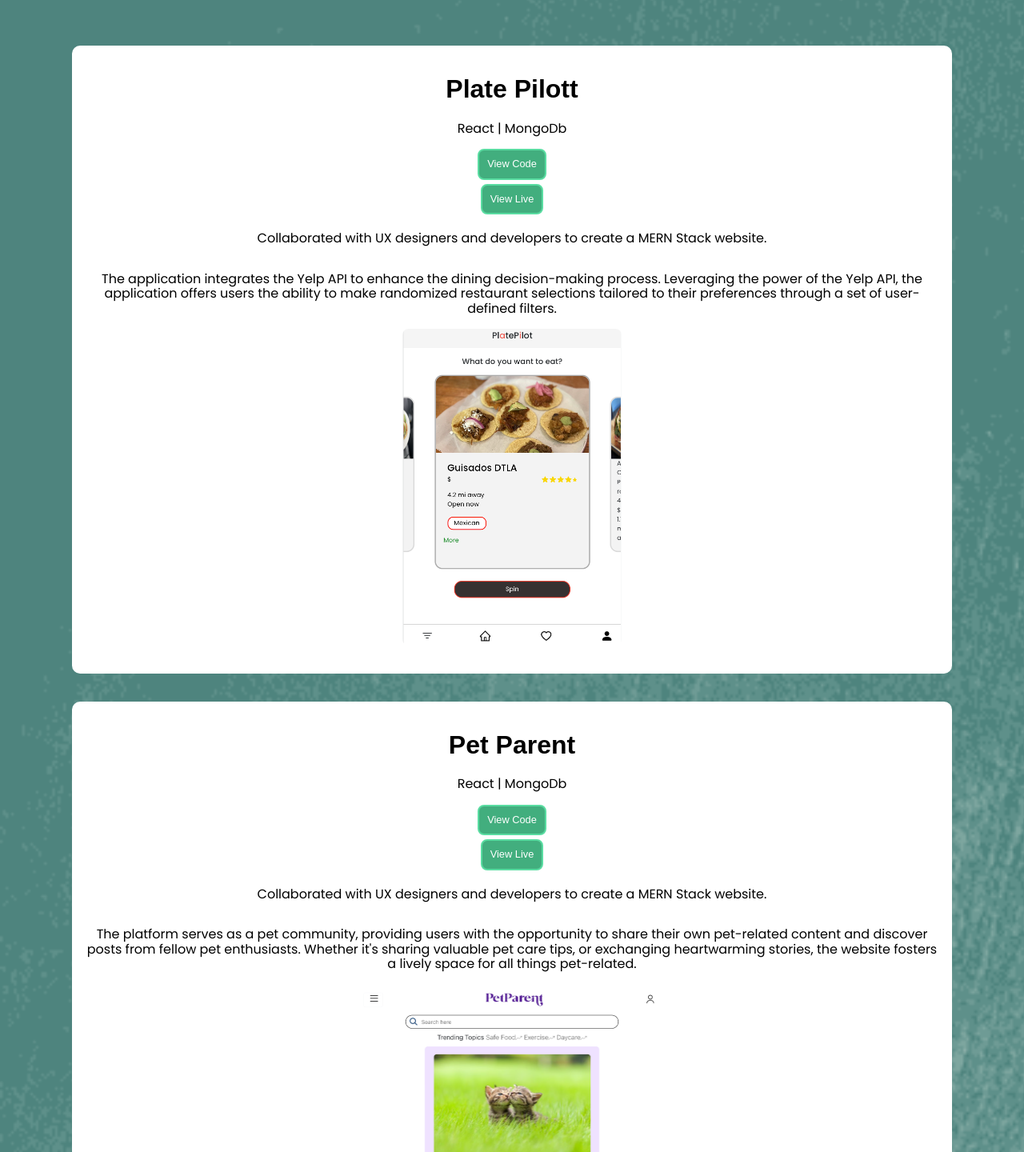
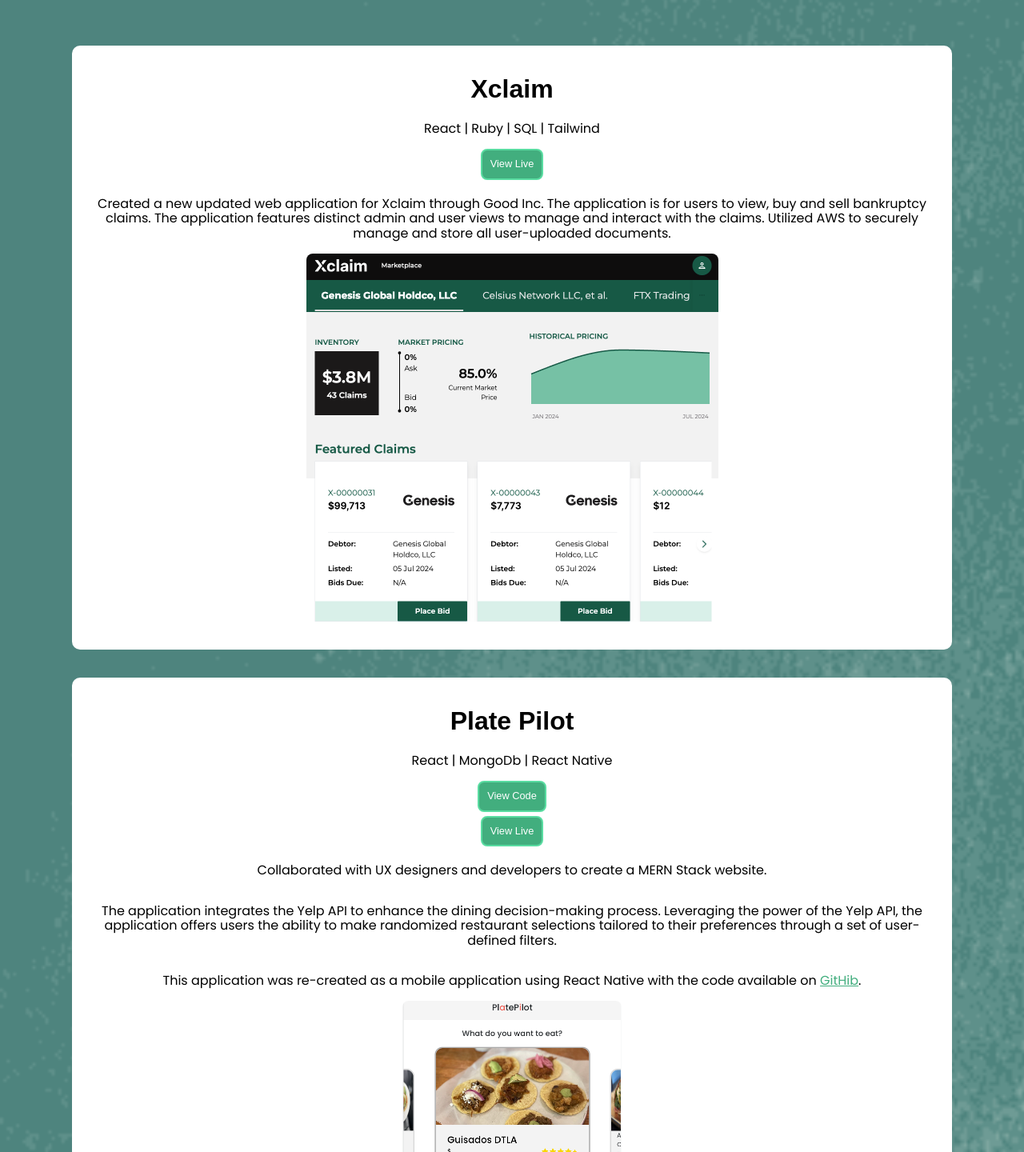
Before and after one commit to rbeck19/rb-portfolio, a React (Create React App) app: page / in a window 1280 px wide. Shown: the part 130-1570 px from the top of the page at 80% size. Built offline with nearby package versions, Linux system fonts and the light colour scheme.

Commit message:
add xclaim project

```diff
--- a/src/Components/Projects.js
+++ b/src/Components/Projects.js
@@ -7,14 +7,30 @@
 import slotMachine from "../img/slot-machine.png";
 import petParent from "../img/pet-parent.png"
 import platePilot from "../img/plate-pilot.png"
+import xclaimPage from "../img/xclaim-page.png"
 
 const Projects = () => {
 	return (
 		<div>
 			<div className='projectsContainer'>
 				<div className='projectsCard'>
-					<h1 className='projectsTitle'>Plate Pilott</h1>
-					<p className='projectStack'> React | MongoDb </p>
+					<h1 className='projectsTitle'>Xclaim</h1>
+					<p className='projectStack'> React | Ruby | SQL | Tailwind</p>
+					<a className='buttonLink' href='http://staging.v2.x-claim.com/marketplace' target='_blank' rel="noopener noreferrer">
+						View Live
+					</a>
+					<p className='projectDesc'>
+					Created a new updated web application for Xclaim through Good Inc. The application is for users to view, buy and sell bankruptcy claims. The application features distinct admin and user views to manage and interact with the claims. Utilized AWS to securely manage and store all user-uploaded documents.
+					</p>
+					<div className='keyImages'>
+						<img className='projectImages' src={xclaimPage} alt='Xclaim Marketplace' />
+					</div>
+				</div>
+			</div>
+			<div className='projectsContainer'>
+				<div className='projectsCard'>
+					<h1 className='projectsTitle'>Plate Pilot</h1>
+					<p className='projectStack'> React | MongoDb | React Native </p>
 					<a className='buttonLink' href='https://github.com/lucas-richards/23oct-hackathon-FrontEnd' target='_blank' rel="noopener noreferrer">
 						View Code
 					</a>
@@ -25,7 +41,13 @@
 						Collaborated with UX designers and developers to create a MERN Stack website.
 					</p>
 					<p className='projectDesc'>
-					The application integrates the Yelp API to enhance the dining decision-making process. Leveraging the power of the Yelp API, the application offers users the ability to make randomized restaurant selections tailored to their preferences through a set of user-defined filters.					</p>
+					The application integrates the Yelp API to enhance the dining decision-making process. Leveraging the power of the Yelp API, the application offers users the ability to make randomized restaurant selections tailored to their preferences through a set of user-defined filters.
+					</p>
+					<p className='projectDescWithLink'>
+					This application was re-created as a mobile application using React Native with the code available on {' '}
+					<a className='link' href='https://github.com/rbeck19/plate-pilot-native' target='_blank' rel="noopener noreferrer">GitHib</a>.
+					</p>
+
 					<div className='keyImages'>
 						<img className='projectImages' src={platePilot} alt='Main page of pet parent' />
 
--- a/src/Normalized.css
+++ b/src/Normalized.css
@@ -740,6 +740,15 @@
 	font-family: 'Poppins';
 	text-align: center;
 }
+.projectDescWithLink {
+	color: black;
+	font-family: 'Poppins';
+	text-align: center;
+}
+.link{
+	text-decoration: underline;
+	color: rgb(66, 174, 126);
+}
 .projectStack {
 	margin-top: 0;
 	color: black;
```
Also changed, not shown: src/img/xclaim-page.png (added).
